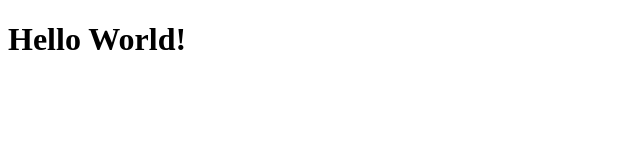
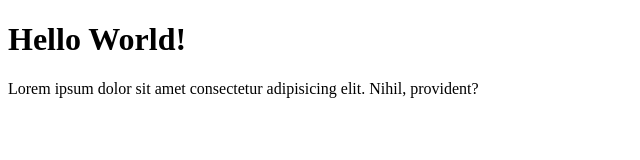
Before and after one commit to sltnayik/coba-git-remote, a plain HTML site: page index.html in a window 1280 px wide. Shown: the whole page, without its empty margins (0-640 px from the left). Drawn offline with Linux system fonts and the light colour scheme.

Commit message:
menambah paragraf pada file html

```diff
--- a/index.html
+++ b/index.html
@@ -7,5 +7,6 @@
 </head>
 <body>
     <h1>Hello World!</h1>
+    <p>Lorem ipsum dolor sit amet consectetur adipisicing elit. Nihil, provident?</p>
 </body>
 </html>
```
